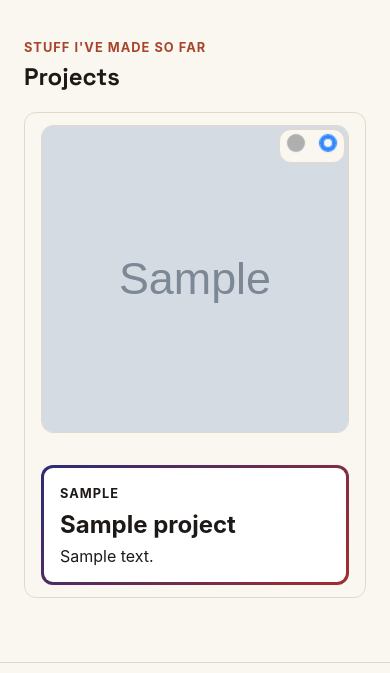
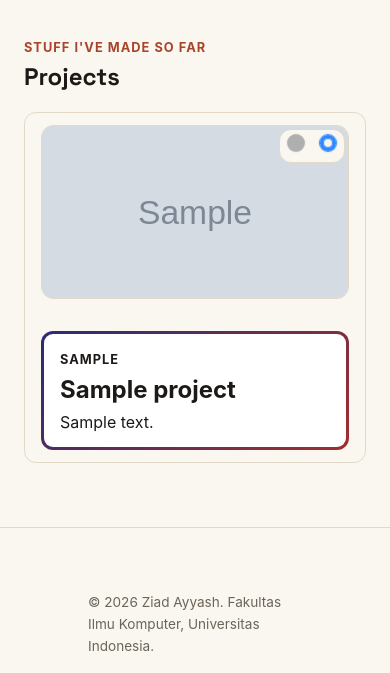
Before and after one commit to ziad-ayyash/myportofolio, a Django app: page /projects/ in a window 390 px wide. Shown: the part 135-808 px from the top of the page. After the commit the page ends 786 px from the top, so only its background shows below. Run offline with Django 5.2, Linux system fonts and the light colour scheme; tables that the repository leaves empty hold one stand-in row (values such as "Sample post"); grey boxes marked "Sample" are stand-in pictures.

Commit message:
fix: resolved incorrect project thumbnail aspect ratio

```diff
--- a/static/css/style.css
+++ b/static/css/style.css
@@ -374,7 +374,6 @@ h1,
 }
 
 .project-card:hover {
-    animation: gradient-shift 10s ease infinite;
     box-shadow: 0 5px 12px rgba(0, 0, 0, 0.25);
     transform: translate(0rem, 0.25rem) scale(1.02);
 }
@@ -382,7 +381,7 @@ h1,
 .project-thumbnail {
     width: 100%;
     flex: 1 1 40%;
-    aspect-ratio: 9 / 16;
+    aspect-ratio: 16 / 9;
     object-fit: cover;
 
     border: 1px solid var(--line);
@@ -528,7 +527,7 @@ h1,
     }
 
     .project-card .project-thumbnail {
-        aspect-ratio: 1 / 1;
+        aspect-ratio: 16 / 9;
     }
 
     .project-status-container {
```
